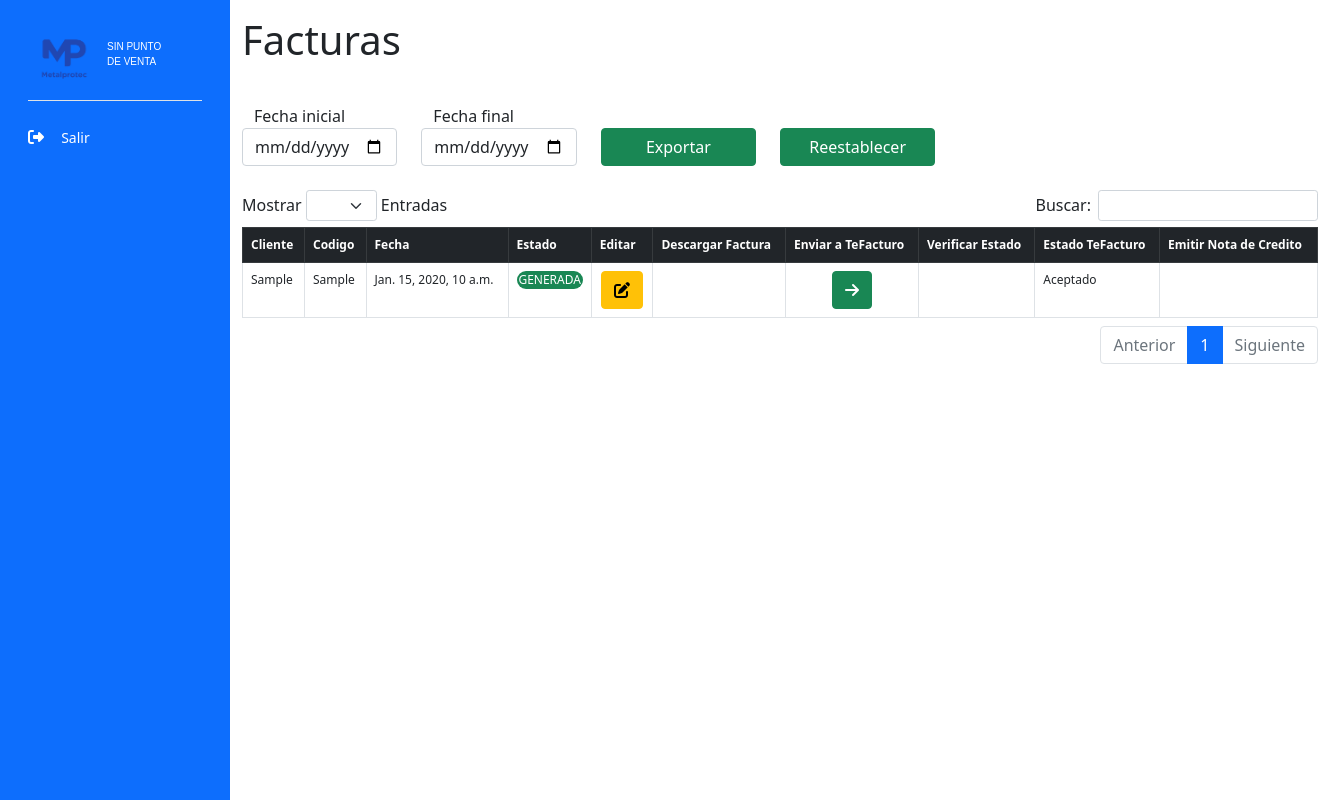
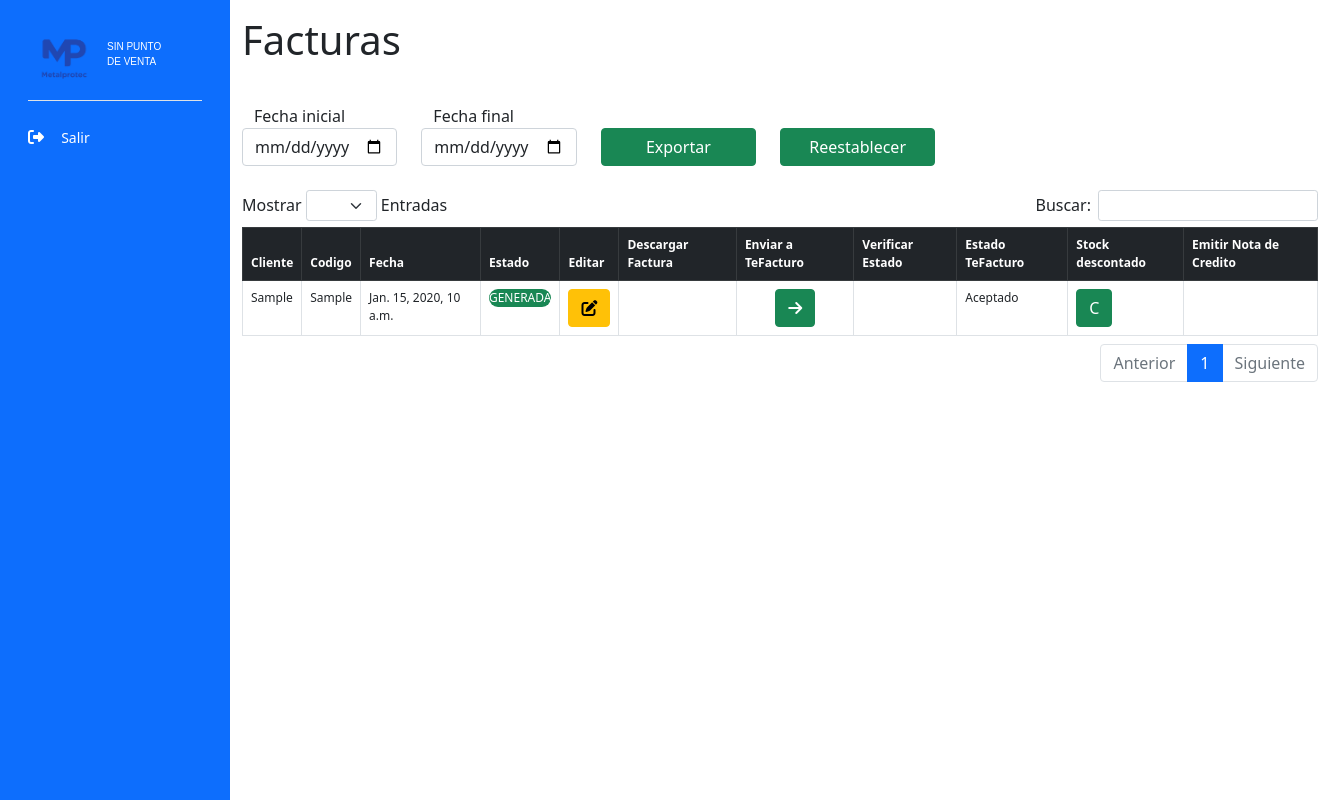
Before and after one commit to franciscoSegovia1997/AppMetalprotec, a Django app: template salesMetalprotec/templates/billsMetalprotec.html in a window 1320 px wide. Run offline with Django 4.2, Linux system fonts and the light colour scheme; the template is opened without the code that fills it: most values are stand-ins (such as "Sample title", 1, 10 or a date in 2020); some libraries are stand-ins or nearby versions.

Commit message:
[ADD] Buttons for stock managment added

```diff
--- a/salesMetalprotec/templates/billsMetalprotec.html
+++ b/salesMetalprotec/templates/billsMetalprotec.html
@@ -70,6 +70,7 @@
                     <th scope="col">Enviar a TeFacturo</th>
                     <th scope="col">Verificar Estado</th>
                     <th scope="col">Estado TeFacturo</th>
+                    <th scope="col">Stock descontado</th>
                     <th scope="col">Emitir Nota de Credito</th>
                 </thead>
                 <tbody>
@@ -108,6 +109,11 @@
                                     <td></td>
                                 {% endif %}
                                 <td>{{ billInfo.stateTeFacturo }}</td>
+                                {% if billInfo.paidBill == '1' %}
+                                <td><button class="btn btn-danger">C</button></td>
+                                {% else %}
+                                <td><button class="btn btn-success">C</button></td>
+                                {% endif %}
                                 {% if billInfo.stateBill == 'ENVIADA' %}
                                     <td class="text-center">
                                         <button class="btn btn-danger" data-bs-toggle="modal" data-bs-target="#createCreditNote" id="bill{{ billInfo.id }}" onclick="chargeProductsCreditNote(this.id)"><i class="fa-solid fa-trash"></i></button>
@@ -149,6 +155,11 @@
                                     <td></td>
                                 {% endif %}
                                 <td>{{ billInfo.stateTeFacturo }}</td>
+                                {% if billInfo.paidBill == '1' %}
+                                <td><button class="btn btn-danger">C</button></td>
+                                {% else %}
+                                <td><button class="btn btn-success">C</button></td>
+                                {% endif %}
                                 {% if billInfo.stateBill == 'ENVIADA' %}
                                     <td class="text-center">
                                         <button class="btn btn-danger" data-bs-toggle="modal" data-bs-target="#createCreditNote" id="bill{{ billInfo.id }}" onclick="chargeProductsCreditNote(this.id)"><i class="fa-solid fa-trash"></i></button>
@@ -191,6 +202,11 @@
                                 <td></td>
                             {% endif %}
                             <td>{{ billInfo.stateTeFacturo }}</td>
+                            {% if billInfo.paidBill == '1' %}
+                                <td><button class="btn btn-danger">C</button></td>
+                                {% else %}
+                                <td><button class="btn btn-success">C</button></td>
+                                {% endif %}
                             {% if billInfo.stateBill == 'ENVIADA' %}
                                 <td class="text-center">
                                     <button class="btn btn-danger" data-bs-toggle="modal" data-bs-target="#createCreditNote" id="bill{{ billInfo.id }}" onclick="chargeProductsCreditNote(this.id)"><i class="fa-solid fa-trash"></i></button>
```
